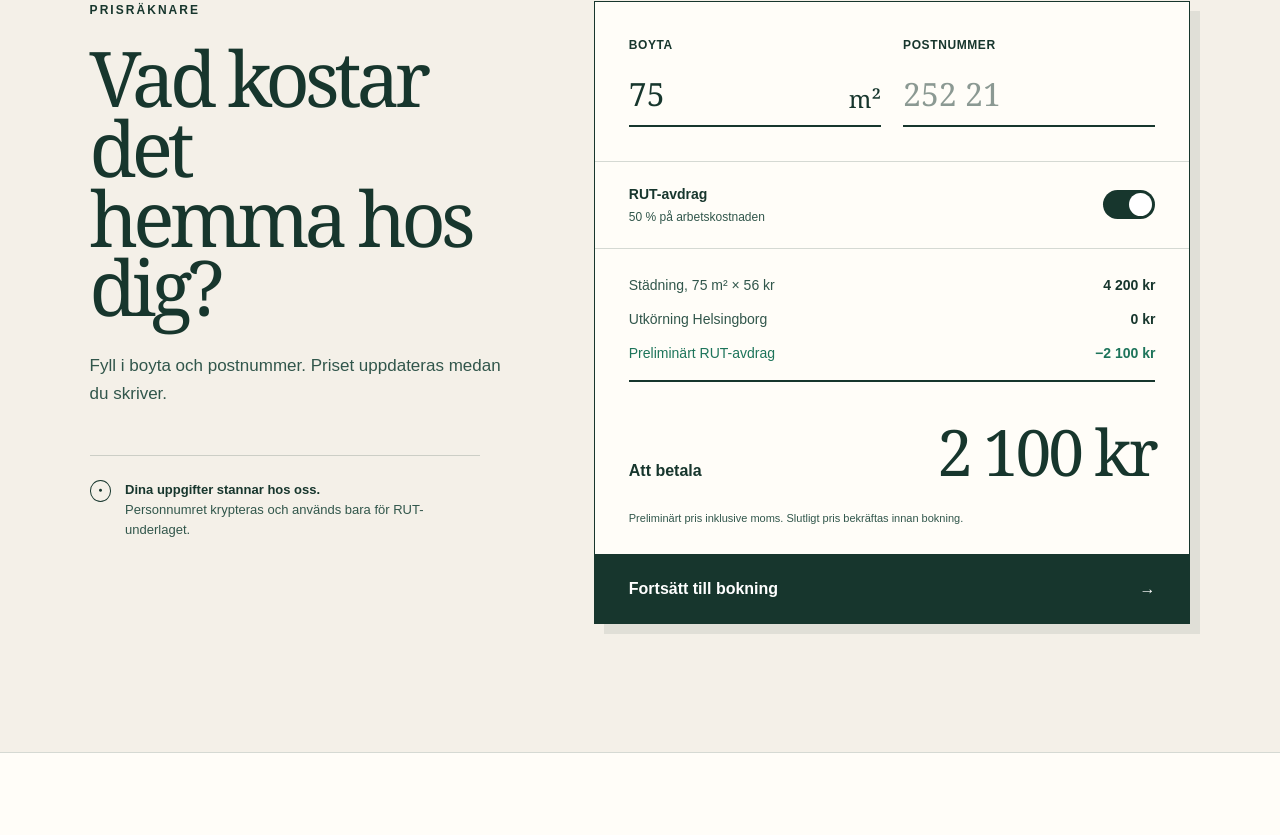
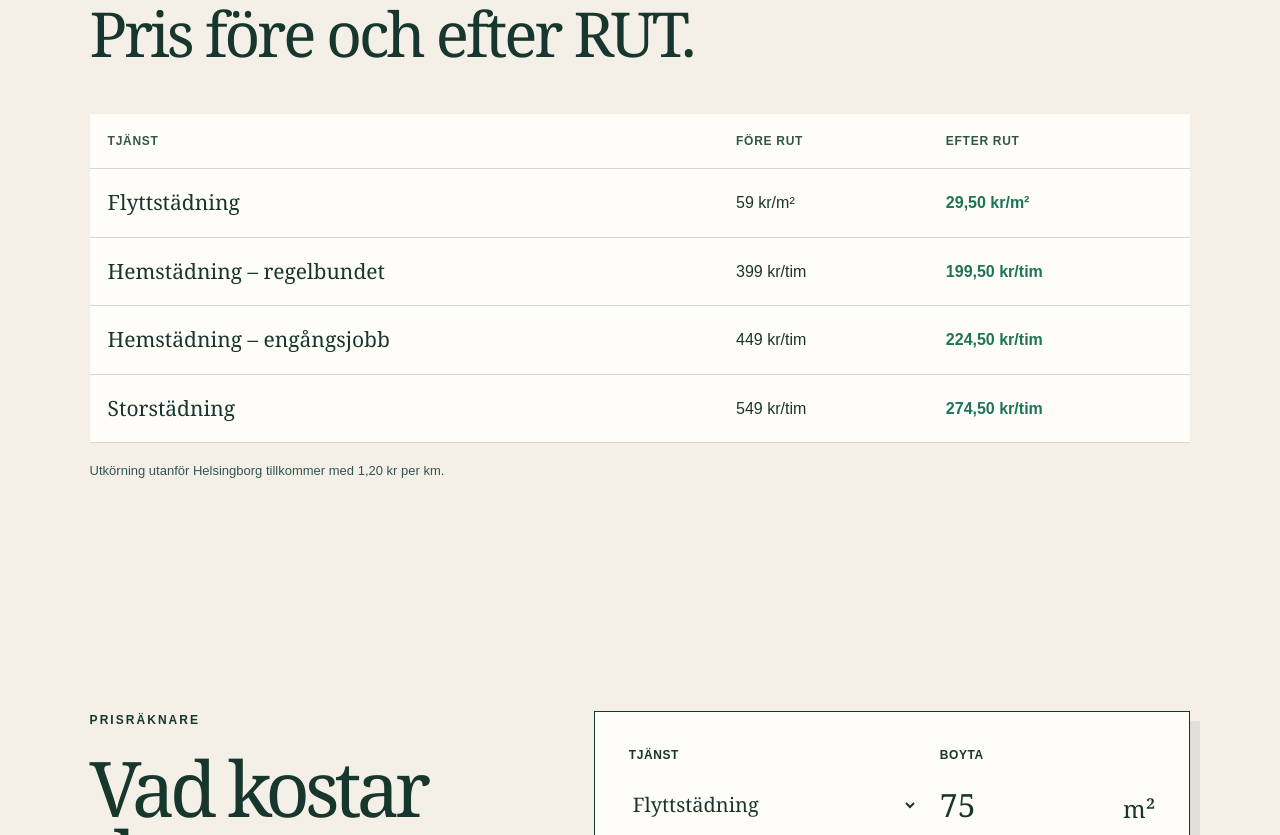
Before and after one commit to adlounid/trestad, a Next.js app: page / in a window 1280 px wide. Shown: the part 1145-1980 px from the top of the page. Built offline with nearby package versions, Linux system fonts and the light colour scheme.

Commit message:
Update cleaning service pricing

```diff
--- a/app/admin/admin-dashboard.tsx
+++ b/app/admin/admin-dashboard.tsx
@@ -115,7 +115,7 @@ export function AdminDashboard({ initialBookings, storageError }: { initialBooki
             <tbody>{rows.map((row) => (
               <tr key={row.id}>
                 <td className="customer-cell"><strong>{row.fullName}</strong><span>{row.address}, {row.postalCode} {row.city}</span><span>{row.email} · {row.phone}</span><span>PN: {row.personalNumber || "Ej RUT"} · {row.id}</span></td>
-                <td>{row.squareMeters} m²<br /><span className="status-chip">{row.requestedDate}</span>{row.notes ? <p>{row.notes}</p> : null}</td>
+                <td>{row.serviceLabel ?? "Flyttstädning"} · {row.squareMeters} {row.serviceType === "movingCleaning" || !row.serviceType ? "m²" : "tim"}<br /><span className="status-chip">{row.requestedDate}</span>{row.notes ? <p>{row.notes}</p> : null}</td>
                 <td><strong>{formatSek(row.customerTotal)}</strong><br /><small>RUT {formatSek(row.rutDeduction)}<br />Resa {formatSek(row.travelFee)}</small></td>
                 <td><select value={row.statusDraft} onChange={(event) => updateRow(row.id, "statusDraft", event.target.value as BookingStatus)}>{Object.entries(statusLabels).map(([value, label]) => <option key={value} value={value}>{label}</option>)}</select></td>
                 <td><input type="date" value={row.paymentDateDraft} onChange={(event) => updateRow(row.id, "paymentDateDraft", event.target.value)} /></td>
--- a/app/booking-experience.tsx
+++ b/app/booking-experience.tsx
@@ -1,17 +1,17 @@
 "use client";
 
 import { FormEvent, useMemo, useState } from "react";
-import { calculatePrice, formatSek, getDistanceForPostalCode } from "../lib/pricing";
+import { CLEANING_SERVICES, calculatePrice, formatSek, getCleaningService, getDistanceForPostalCode, type ServiceType } from "../lib/pricing";
 
 type BookingState = {
   fullName: string; email: string; phone: string; address: string; postalCode: string;
-  city: string; personalNumber: string; squareMeters: string; requestedDate: string;
+  city: string; personalNumber: string; squareMeters: string; serviceType: ServiceType; requestedDate: string;
   notes: string; consent: boolean;
 };
 
 const initialBooking: BookingState = {
   fullName: "", email: "", phone: "", address: "", postalCode: "", city: "",
-  personalNumber: "", squareMeters: "75", requestedDate: "", notes: "", consent: false,
+  personalNumber: "", squareMeters: "75", serviceType: "movingCleaning", requestedDate: "", notes: "", consent: false,
 };
 
 export function BookingExperience() {
@@ -20,10 +20,11 @@ export function BookingExperience() {
   const [status, setStatus] = useState<"idle" | "sending" | "success" | "error">("idle");
   const [message, setMessage] = useState<string>("");
   const squareMeters = Number.parseInt(booking.squareMeters, 10) || 0;
+  const service = getCleaningService(booking.serviceType);
   const distance = getDistanceForPostalCode(booking.postalCode);
   const price = useMemo(
-    () => calculatePrice(squareMeters, distance?.kilometers ?? 0, rutEnabled),
-    [distance?.kilometers, rutEnabled, squareMeters],
+    () => calculatePrice(booking.serviceType, squareMeters, distance?.kilometers ?? 0, rutEnabled),
+    [booking.serviceType, distance?.kilometers, rutEnabled, squareMeters],
   );
 
   const setField = <Key extends keyof BookingState>(key: Key, value: BookingState[Key]) => {
@@ -62,13 +63,13 @@ export function BookingExperience() {
         <div className="hero-copy">
           <p className="eyebrow">LOKAL FLYTT &amp; HEMSTÄDNING · HELSINGBORG</p>
           <h1>Rent hemma.<br /><em>Klart pris.</em></h1>
-          <p className="hero-lead">Lokal flytt och hemstädning utan krångliga paket. Du betalar per kvadratmeter, ser hela uträkningen direkt och väljer själv när det passar.</p>
+          <p className="hero-lead">Lokal flytt och hemstädning utan krångliga paket. Du ser hela uträkningen direkt och väljer själv när det passar.</p>
           <div className="hero-actions"><a className="button button-dark" href="#boka">Räkna ditt pris</a><a className="text-link" href="#sa-fungerar-det">Se vad som ingår <span>→</span></a></div>
-          <div className="hero-facts"><div><strong>28 kr</strong><span>per m² efter RUT</span></div><div><strong>50 %</strong><span>RUT på arbetet</span></div><div><strong>1,20 kr</strong><span>per km utanför stan</span></div></div>
+          <div className="hero-facts"><div><strong>29,50 kr</strong><span>per m² flyttstäd efter RUT</span></div><div><strong>50 %</strong><span>RUT på arbetet</span></div><div><strong>1,20 kr</strong><span>per km utanför stan</span></div></div>
         </div>
         <div className="hero-card">
           <div className="hero-card-top"><span>Exempel</span><span>75 m² · Helsingborg</span></div>
-          <div className="price-stamp"><span>Efter RUT</span><strong>2 100</strong><small>kronor</small></div>
+          <div className="price-stamp"><span>Efter RUT</span><strong>2 212,50</strong><small>75 m² flyttstäd</small></div>
           <div className="room-lines" aria-hidden="true"><span className="room room-one" /><span className="room room-two" /><span className="room room-three" /><span className="spark spark-one">✦</span><span className="spark spark-two">✦</span></div>
           <p>Inga dolda startavgifter. Utkörning tillkommer bara utanför Helsingborg.</p>
         </div>
@@ -76,22 +77,25 @@ export function BookingExperience() {
 
       <section className="service-strip" id="tjansten"><p>Det här tar vi hand om</p><div className="service-list"><span>Lokal flytt</span><i>·</i><span>Hemstädning</span><i>·</i><span>Kök &amp; ytor</span><i>·</i><span>Badrum</span><i>·</i><span>Golvvård</span></div></section>
 
+      <section className="price-list"><p className="eyebrow">TYDLIGA PRISER</p><h2>Pris före och efter RUT.</h2><table><thead><tr><th>Tjänst</th><th>Före RUT</th><th>Efter RUT</th></tr></thead><tbody>{Object.values(CLEANING_SERVICES).map((item) => <tr key={item.id}><th>{item.label}</th><td>{formatSek(item.priceBeforeRut)}/{item.unit}</td><td>{formatSek(item.priceBeforeRut * 0.5)}/{item.unit}</td></tr>)}</tbody></table><p>Utkörning utanför Helsingborg tillkommer med 1,20 kr per km.</p></section>
+
       <section className="booking-section" id="boka">
         <div className="booking-intro">
           <p className="eyebrow">PRISRÄKNARE</p><h2>Vad kostar det<br />hemma hos dig?</h2>
-          <p>Fyll i boyta och postnummer. Priset uppdateras medan du skriver.</p>
+          <p>Välj tjänst och fyll i boyta eller antal timmar. Priset uppdateras medan du skriver.</p>
           <div className="privacy-note"><span className="lock-icon">●</span><p><strong>Dina uppgifter stannar hos oss.</strong><br />Personnumret krypteras och används bara för RUT-underlaget.</p></div>
         </div>
 
         <div className="calculator-card">
           <div className="calculator-inputs">
-            <label><span>Boyta</span><div className="input-with-unit"><input type="number" min="20" max="600" value={booking.squareMeters} onChange={(event) => setField("squareMeters", event.target.value)} aria-label="Boyta i kvadratmeter" /><b>m²</b></div></label>
+            <label><span>Tjänst</span><select value={booking.serviceType} onChange={(event) => setField("serviceType", event.target.value as ServiceType)}>{Object.values(CLEANING_SERVICES).map((item) => <option key={item.id} value={item.id}>{item.label}</option>)}</select></label>
+            <label><span>{service.unit === "m²" ? "Boyta" : "Antal timmar"}</span><div className="input-with-unit"><input type="number" min={service.unit === "m²" ? 20 : 1} max={service.unit === "m²" ? 600 : 999} value={booking.squareMeters} onChange={(event) => setField("squareMeters", event.target.value)} aria-label={service.unit === "m²" ? "Boyta i kvadratmeter" : "Antal timmar"} /><b>{service.unit}</b></div></label>
             <label><span>Postnummer</span><input inputMode="numeric" placeholder="252 21" value={booking.postalCode} onChange={(event) => setField("postalCode", event.target.value)} aria-label="Postnummer" /></label>
           </div>
           <div className="rut-toggle-row"><div><strong>RUT-avdrag</strong><span>50 % på arbetskostnaden</span></div><button className={"toggle " + (rutEnabled ? "active" : "")} type="button" role="switch" aria-checked={rutEnabled} onClick={() => setRutEnabled((value) => !value)}><span /></button></div>
           {booking.postalCode.length >= 3 && !distance ? <p className="distance-warning">Vi kör i nordvästra Skåne. Kontrollera postnumret eller kontakta oss för pris utanför området.</p> : null}
           <div className="price-breakdown">
-            <div><span>Städning, {squareMeters} m² × 56 kr</span><strong>{formatSek(price.laborCost)}</strong></div>
+            <div><span>{service.label}, {squareMeters} {service.unit} × {formatSek(service.priceBeforeRut)}</span><strong>{formatSek(price.laborCost)}</strong></div>
             <div><span>Utkörning {distance?.label ?? "utanför området"}</span><strong>{price.travelFee === 0 ? "0 kr" : formatSek(price.travelFee)}</strong></div>
             {rutEnabled ? <div className="rut-line"><span>Preliminärt RUT-avdrag</span><strong>−{formatSek(price.rutDeduction)}</strong></div> : null}
           </div>
--- a/app/page.tsx
+++ b/app/page.tsx
@@ -3,7 +3,7 @@ import { BookingExperience } from "./booking-experience";
 
 export const metadata: Metadata = {
   title: "3 Städ Helsingborg | Lokal flytt och hemstädning",
-  description: "Boka lokal flytt eller hemstädning i Helsingborg. 28 kr per kvadratmeter efter RUT.",
+  description: "Boka flyttstädning, hemstädning eller storstädning i Helsingborg med tydliga priser efter RUT.",
 };
 
 export default function Home() {
--- a/lib/bookings.ts
+++ b/lib/bookings.ts
@@ -1,11 +1,11 @@
 import { decryptPersonalNumber, encryptPersonalNumber } from "./encryption";
 import { createFirestoreDocument, listFirestoreDocuments, updateFirestoreDocument } from "./firebase-firestore";
 import { isValidPersonalNumber, normalizePersonalNumber } from "./personal-number";
-import { calculatePrice, getDistanceForPostalCode, normalizePostalCode } from "./pricing";
+import { calculatePrice, getCleaningService, getDistanceForPostalCode, normalizePostalCode, type ServiceType } from "./pricing";
 
 export type CreateBookingInput = {
   fullName: string; email: string; phone: string; address: string; postalCode: string; city: string;
-  personalNumber: string; squareMeters: number; requestedDate: string; notes: string; consent: boolean; rutEnabled: boolean;
+  personalNumber: string; squareMeters: number; serviceType: ServiceType; requestedDate: string; notes: string; consent: boolean; rutEnabled: boolean;
 };
 
 export type BookingStatus = "new" | "confirmed" | "completed" | "paid" | "exported" | "cancelled";
@@ -23,6 +23,8 @@ type Booking = {
   personalNumberEncrypted: string;
   personalNumberLastFour: string;
   squareMeters: number;
+  serviceType: ServiceType;
+  serviceLabel: string;
   distanceKilometers: number;
   laborCost: number;
   travelFee: number;
@@ -64,8 +66,11 @@ function createBookingId(now: Date): string {
 
 export async function createBooking(input: CreateBookingInput): Promise<string> {
   if (!input.consent) throw new BookingValidationError("Du måste godkänna behandlingen av uppgifterna.");
-  if (!Number.isInteger(input.squareMeters) || input.squareMeters < 20 || input.squareMeters > 600) {
-    throw new BookingValidationError("Boytan måste vara mellan 20 och 600 m².");
+  const service = getCleaningService(input.serviceType);
+  const minimumQuantity = service.unit === "m²" ? 20 : 1;
+  const maximumQuantity = service.unit === "m²" ? 600 : 999;
+  if (!Number.isInteger(input.squareMeters) || input.squareMeters < minimumQuantity || input.squareMeters > maximumQuantity) {
+    throw new BookingValidationError(service.unit === "m²" ? "Boytan måste vara mellan 20 och 600 m²." : "Antal timmar måste vara mellan 1 och 999.");
   }
   const postalCode = normalizePostalCode(input.postalCode);
   if (postalCode.length !== 5) throw new BookingValidationError("Ange ett giltigt femsiffrigt postnummer.");
@@ -79,7 +84,7 @@ export async function createBooking(input: CreateBookingInput): Promise<string>
   if (!/^\S+@\S+\.\S+$/.test(email)) throw new BookingValidationError("Ange en giltig e-postadress.");
   const now = new Date();
   const id = createBookingId(now);
-  const price = calculatePrice(input.squareMeters, distance.kilometers, input.rutEnabled);
+  const price = calculatePrice(input.serviceType, input.squareMeters, distance.kilometers, input.rutEnabled);
   await createFirestoreDocument("bookings", id, {
     id,
     createdAt: now.toISOString(),
@@ -93,6 +98,8 @@ export async function createBooking(input: CreateBookingInput): Promise<string>
     personalNumberEncrypted: await encryptPersonalNumber(personalNumber),
     personalNumberLastFour: personalNumber.slice(-4),
     squareMeters: input.squareMeters,
+    serviceType: service.id,
+    serviceLabel: service.label,
     distanceKilometers: distance.kilometers,
     laborCost: price.laborCost,
     travelFee: price.travelFee,
--- a/lib/pricing.ts
+++ b/lib/pricing.ts
@@ -1,5 +1,14 @@
 export type DistanceEstimate = { kilometers: number; label: string };
+export type ServiceType = "movingCleaning" | "recurringHomeCleaning" | "oneOffHomeCleaning" | "deepCleaning";
+export type CleaningService = { id: ServiceType; label: string; unit: "m²" | "tim"; priceBeforeRut: number };
 export type PriceBreakdown = { laborCost: number; travelFee: number; rutDeduction: number; customerTotal: number };
+
+export const CLEANING_SERVICES: Readonly<Record<ServiceType, CleaningService>> = {
+  movingCleaning: { id: "movingCleaning", label: "Flyttstädning", unit: "m²", priceBeforeRut: 59 },
+  recurringHomeCleaning: { id: "recurringHomeCleaning", label: "Hemstädning – regelbundet", unit: "tim", priceBeforeRut: 399 },
+  oneOffHomeCleaning: { id: "oneOffHomeCleaning", label: "Hemstädning – engångsjobb", unit: "tim", priceBeforeRut: 449 },
+  deepCleaning: { id: "deepCleaning", label: "Storstädning", unit: "tim", priceBeforeRut: 549 },
+};
 
 const DISTANCES: Readonly<Record<string, DistanceEstimate>> = {
   "250": { kilometers: 0, label: "Helsingborg" }, "251": { kilometers: 0, label: "Helsingborg" },
@@ -24,15 +33,20 @@ export function getDistanceForPostalCode(value: string): DistanceEstimate | null
   return DISTANCES[postalCode.slice(0, 3)] ?? null;
 }
 
-export function calculatePrice(squareMeters: number, kilometers: number, rutEnabled: boolean): PriceBreakdown {
-  const area = Number.isFinite(squareMeters) ? Math.max(0, Math.round(squareMeters)) : 0;
+export function getCleaningService(serviceType: ServiceType): CleaningService {
+  return CLEANING_SERVICES[serviceType];
+}
+
+export function calculatePrice(serviceType: ServiceType, quantity: number, kilometers: number, rutEnabled: boolean): PriceBreakdown {
+  const service = getCleaningService(serviceType);
+  const amount = Number.isFinite(quantity) ? Math.max(0, quantity) : 0;
   const distance = Number.isFinite(kilometers) ? Math.max(0, kilometers) : 0;
-  const laborCost = area * 56;
+  const laborCost = amount * service.priceBeforeRut;
   const travelFee = Math.round(distance * 1.2);
-  const rutDeduction = rutEnabled ? Math.round(laborCost * 0.5) : 0;
+  const rutDeduction = rutEnabled ? laborCost * 0.5 : 0;
   return { laborCost, travelFee, rutDeduction, customerTotal: laborCost + travelFee - rutDeduction };
 }
 
 export function formatSek(value: number): string {
-  return new Intl.NumberFormat("sv-SE").format(value) + " kr";
+  return new Intl.NumberFormat("sv-SE", { minimumFractionDigits: Number.isInteger(value) ? 0 : 2, maximumFractionDigits: 2 }).format(value) + " kr";
 }
```
Also changed, not shown: app/globals.css.
